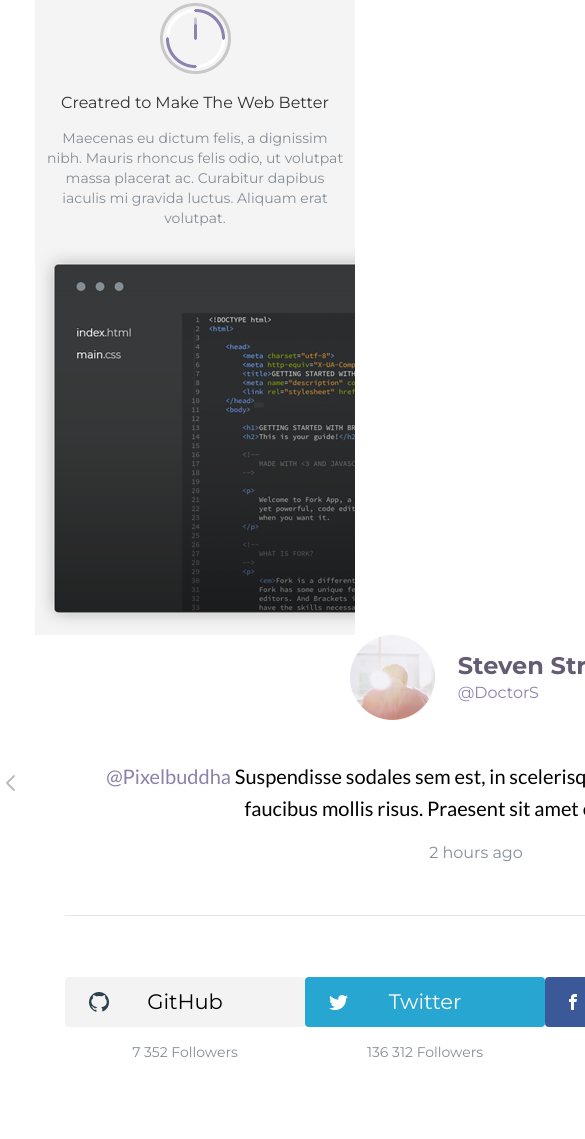
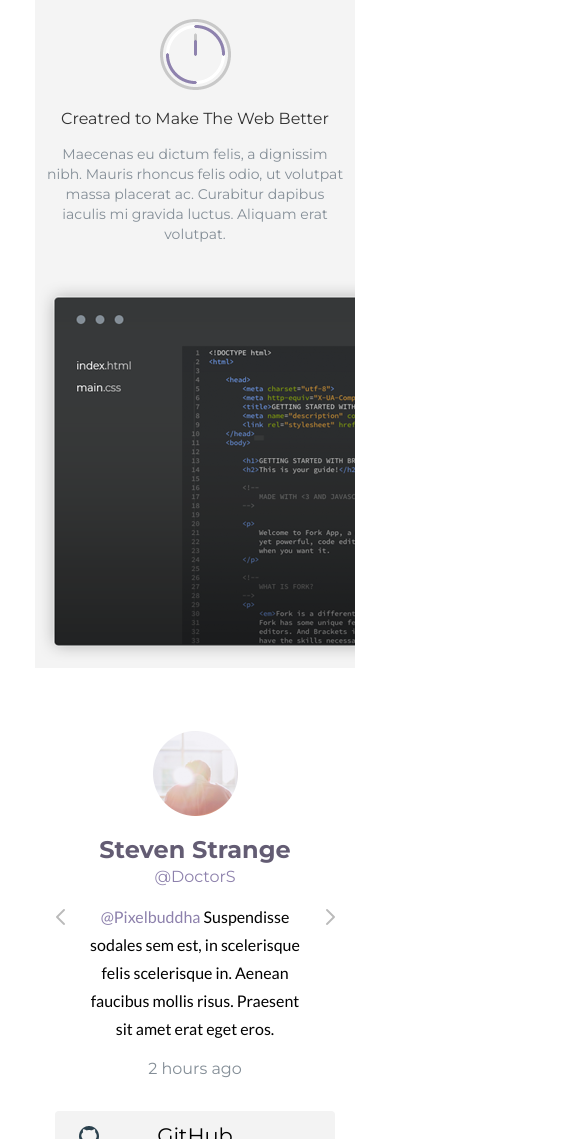
Before and after one commit to ElijahBark/forkio-step-project, a website: page src/index.html in a window 390 px wide. Shown: the part 861-2000 px from the top of the page, 585 px wide, since content can reach past the window. Drawn offline with nearby package versions, Linux system fonts and the light colour scheme.

Commit message:
320p version finished

```diff
--- a/src/index.html
+++ b/src/index.html
@@ -100,11 +100,23 @@
                         <p class="carousel__twitter_name">@DoctorS</p>
                     </div>
                 </div>
-                <div>your content2</div>
-                <div>your content3</div>
+                <div class="carousel__avatar_content">
+                    <img src="img/dStrangeUserPic.png" alt="">
+                    <div class="carousel__avatar_text_container">
+                        <p class="carousel__name">Tony Stark</p>
+                        <p class="carousel__twitter_name">@StarkT</p>
+                    </div>
+                </div>
+                <div class="carousel__avatar_content">
+                    <img src="img/dStrangeUserPic.png" alt="">
+                    <div class="carousel__avatar_text_container">
+                        <p class="carousel__name">Thor</p>
+                        <p class="carousel__twitter_name">@GoThunder</p>
+                    </div>
+                </div>
             </div>
             <div class="carousel__slider">
-                <div>
+                <div class="carousel__slider_content">
                     <div>
                         <p class="purple">@Pixelbuddha</p> Suspendisse sodales sem est, in scelerisque felis scelerisque in. Aenean faucibus mollis risus. Praesent sit amet erat eget eros.
                     </div>
@@ -112,8 +124,22 @@
                         <p>2 hours ago</p>
                     </div>
                 </div>
-                <div>your content2</div>
-                <div>your content3</div>
+                <div class="carousel__slider_content">
+                    <div>
+                        <p class="purple">@Pixelbuddha</p> Lorem ipsum dolor sit amet, consectetur adipisicing elit. Dicta exercitationem, expedita hic illum ipsam magnam nemo quae quo similique voluptates!
+                    </div>
+                    <div class="post-time">
+                        <p>2 hours ago</p>
+                    </div>
+                </div>
+                <div class="carousel__slider_content">
+                    <div>
+                        <p class="purple">@Pixelbuddha</p> Lorem ipsum dolor sit amet, consectetur adipisicing elit. Accusamus doloremque error excepturi mollitia nisi, sed.
+                </div>
+                    <div class="post-time">
+                        <p>2 hours ago</p>
+                    </div>
+                </div>
             </div>
         </div>
         <div class="carousel__social-media">
--- a/src/js/script.js
+++ b/src/js/script.js
@@ -9,11 +9,8 @@ $(document).ready(function(){
         asNavFor: '.carousel__slider'
     });
     $('.carousel__slider').slick({
-        slidesToShow: 1,
-        slidesToScroll: 3,
         asNavFor: '.carousel__avatar',
-        centerMode: true,
-        focusOnSelect: true,
+        adaptiveHeight: true
         // adaptiveHeight: true
     });
 });
--- a/src/scss/_carousel-mobile.scss
+++ b/src/scss/_carousel-mobile.scss
@@ -1,62 +1,62 @@
 $font-stack-montserrat: 'Montserrat', sans-serif;
 $font-stack-lato: 'Lato', sans-serif;
 
-.carousel{
+@media only screen and (max-width: 400px) {
+
+  .carousel {
     background-color: #fff;
     font-family: $font-stack-montserrat;
-  //width: 1380px; 320px
+    width: 320px;
     min-height: 589px;
     margin: 0 auto;
   }
 
-.carousel__content-container{
+  .carousel__content-container {
     margin: 0 auto;
-  //padding: 87px 10px 80px 10px; 34px 10px 6px 10px
-  //width: 1200px; 300px
+    padding: 63px 10px 6px 10px;
+    width:  300px;
     height: 100%;
   }
 
-.carousel__container{
-  margin:0 auto;
-  width: 952px;
+  .carousel__container {
+    margin: 0 auto;
+    width: 100%;
     min-height: 285px;
   }
 
-.carousel__avatar{
-  height: 85px;
-  width: 734px;
-  margin: 0 auto 40px auto;
+  .carousel__avatar {
+    //height: 85px;
+    width: 100%;
+    margin: 0 auto 14px auto;
 
-  .carousel__avatar_content{
-    padding-left: 47px;
+    .carousel__avatar_content {
       display: flex;
-    justify-content: center;
-    flex-direction: row;
+      align-items: center;
+      justify-content: space-between;
+      flex-direction: column;
       margin: 0 auto;
 
-    img{
-      margin-right: 23px;
-      display: inline;
-
+      img {
+        display: block;
       }
 
-    .carousel__avatar_text_container{
+      .carousel__avatar_text_container {
         display: flex;
         align-content: center;
+        align-items: center;
         justify-content: space-between;
         flex-direction: column;
-      height: 44px;
 
-      .carousel__name{
-        margin: 16px 0 0 0;
+        .carousel__name {
+          margin: 19px 0 0 0;
           font-size: 24px;
           font-weight: 700;
           line-height: 29px;
           color: #635c73;
         }
 
-      .carousel__twitter_name{
-        margin: 0 0 19px 0;
+        .carousel__twitter_name {
+          margin: 0;
           font-size: 16px;
           font-weight: 400;
           line-height: 25px;
@@ -66,18 +66,20 @@ $font-stack-lato: 'Lato', sans-serif;
     }
   }
 
-.carousel__slider{
-  margin: 25px auto;
-  width:847px;
+  .carousel__slider {
+    margin: 0 auto;
+    width: 70%;
 
-  div{
+    .carousel__slider_content {
+      width: 100%;
       text-align: center;
       font-family: $font-stack-lato;
       font-weight: 400;
-    font-size: 20px;
-    line-height: 32px;
+      font-size: 16px;
+      line-height: 28px;
 
       p{
+        margin: 0;
         display: inline;
       }
     }
@@ -90,15 +92,15 @@ $font-stack-lato: 'Lato', sans-serif;
     color: #a4a4a4;
   }
 
-.purple{
+  .purple {
     color: #8d81ac;
   }
 
-.post-time{
+  .post-time {
     display: block;
     margin-top: 10px;
 
-  p{
+    p {
       height: 16px;
       color: #848e97;
       font-family: $font-stack-montserrat;
@@ -108,14 +110,14 @@ $font-stack-lato: 'Lato', sans-serif;
     }
   }
 
-.slick-prev{
-  left: -52px;
-  top: 20%;
+  .slick-prev {
+    left: -40px;
+    top: 7%;
   }
 
-.slick-next{
-  right: -56px;
-  top: 20%
+  .slick-next {
+    right: -40px;
+    top: 7%;
   }
 
   .slick-prev:before {
@@ -126,41 +128,32 @@ $font-stack-lato: 'Lato', sans-serif;
     content: url("../img/Arrow_R.png");
   }
 
-.carousel__social-media{
+  .carousel__social-media {
     position: relative;
-  width: 66.66%;
-  margin: 57px auto 0 auto;
+    width: 100%;
+    margin: 26px auto 0 auto;
     display: flex;
+    align-items: center;
     justify-content: space-between;
+    flex-direction: column;
   }
 
-.carousel__social-media:before{
-  margin: auto;
-  content: "";
-  position: absolute;
-  top: -75%;
-  left: 0;
-  right: 0;
-  height: 1px;
-  border-top: 1px solid #000;
-  width: 780px;
-  opacity: 0.1;
-}
-
-.social-media__container{
+  .social-media__container {
+    margin-bottom: 26px;
     display: flex;
     flex-direction: column;
-  justify-content:space-between;
-  width: 240px;
+    align-items: center;
+    justify-content: space-between;
+    width: 100%;
     height: 83px;
 
-  div{
+    div {
       position: relative;
       border-radius: 4px;
-    width: 240px;
+      width: 280px;
       height: 50px;
 
-    .social-media__img{
+      .social-media__img {
         position: absolute;
         top: 0;
         bottom: 0;
@@ -169,7 +162,7 @@ $font-stack-lato: 'Lato', sans-serif;
         margin: auto 0 auto 24px;
       }
 
-    p{
+      p {
         margin: 0 0;
         position: absolute;
         left: 50%;
@@ -182,7 +175,7 @@ $font-stack-lato: 'Lato', sans-serif;
       }
     }
 
-  .social-media__followers{
+    .social-media__followers {
       text-align: center;
       font-size: 14px;
       color: #848e97;
@@ -190,64 +183,25 @@ $font-stack-lato: 'Lato', sans-serif;
     }
   }
 
-.github_btn{
+  .slick-track{
+    width: 100%;
+  }
+
+  .github_btn {
     background-color: #f3f3f3;
     color: #000;
   }
 
-.facebook_btn, .twitter_btn{
+  .facebook_btn, .twitter_btn {
     color: #ffffff;
   }
 
-.twitter_btn{
+  .twitter_btn {
     background-color: #26a6d1;
   }
 
-.facebook_btn{
+  .facebook_btn {
     background-color: #3b5998;
   }
 
-@media only screen and (min-width: 401px) {
-  /* Large phone: */
-  .col-1 {width: 8.33%;}
-  .col-2 {width: 16.66%;}
-  .col-3 {width: 25%;}
-  .col-4 {width: 33.33%;}
-  .col-5 {width: 41.66%;}
-  .col-6 {width: 50%;}
-  .col-7 {width: 58.33%;}
-  .col-8 {width: 66.66%;}
-  .col-9 {width: 75%;}
-  .col-10 {width: 83.33%;}
-  .col-11 {width: 91.66%;}
-  .col-12 {width: 100%;}
 }
-
-@media only screen and (min-width: 481px) {
-  /* Tablet: */
-  .col-1 {width: 8.33%;}
-  .col-2 {width: 16.66%;}
-  .col-3 {width: 25%;}
-  .col-4 {width: 33.33%;}
-  .col-5 {width: 41.66%;}
-  .col-6 {width: 50%;}
-  .col-7 {width: 58.33%;}
-  .col-8 {width: 66.66%;}
-  .col-9 {width: 75%;}
-  .col-10 {width: 83.33%;}
-  .col-11 {width: 91.66%;}
-  .col-12 {width: 100%;}
-}
-
-@media only screen and (min-width: 993px) {
-  /* For desktop: */
-  .carousel {
-    width: 1380px;
-  }
-
-  .carousel__content-container {
-    width: 1200px;
-    padding: 87px 10px 80px 10px;
-  }
-
-}
--- a/src/scss/_what-you-get-mobile.scss
+++ b/src/scss/_what-you-get-mobile.scss
@@ -81,7 +81,7 @@ $font-stack: 'Montserrat', sans-serif;
 
   .title{
     text-align: center;
-    margin: 0 auto;
+    margin: 16px auto 0 auto;
     color: #8d81ac;
     font-weight: 700;
     font-size: 32px;
@@ -90,7 +90,7 @@ $font-stack: 'Montserrat', sans-serif;
 
   .editor-mobile{
     margin-left: -7px;
-    margin-top: 20px;
+    margin-top: 37px;
     width: 317px;
     height: 381px;
     background-image: url("../img/editor-test.png");
```
Also changed, not shown: src/css/style.css. Lines whose indentation alone changed are shown as unchanged.
